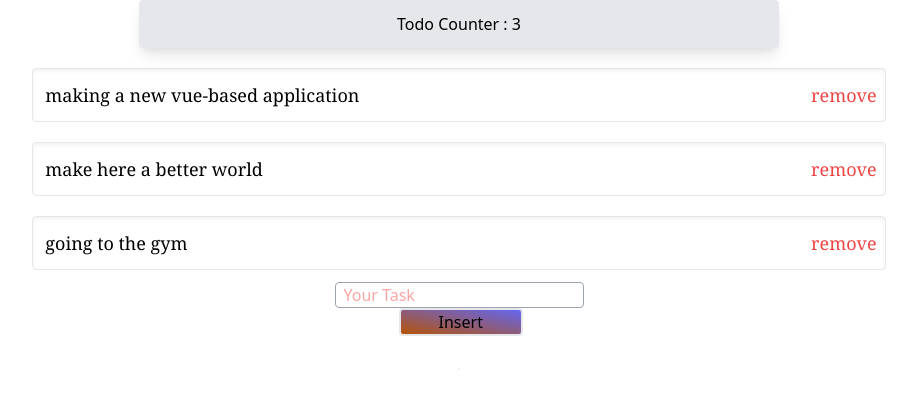
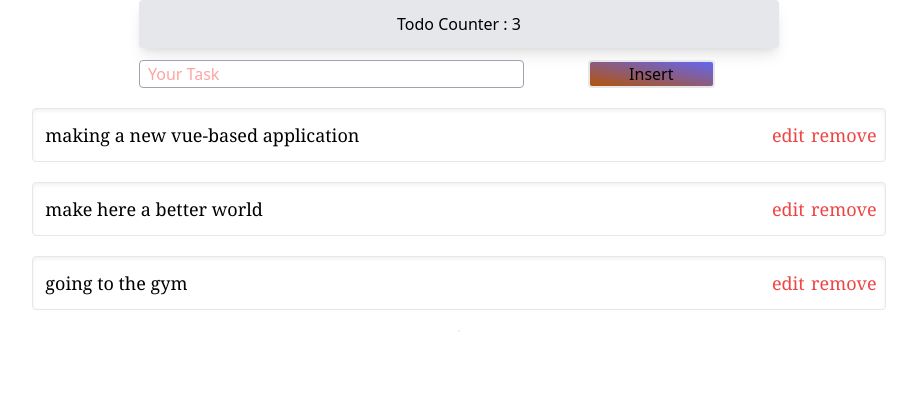
Before and after one commit to Erfan-Motallebi/vueApp-todoList-tailwind, a Vue app: page / in a window 1280 px wide. Shown: the top 408 px of the page, without its empty margins (181-1098 px from the left). Built offline with nearby package versions, Linux system fonts and the light colour scheme.

Commit message:
found a better place to put the form there

```diff
--- a/src/components/TodoList.vue
+++ b/src/components/TodoList.vue
@@ -6,31 +6,37 @@
       </h1>
     </section>
     <section>
+      <form
+        @submit.prevent="task()"
+        class="m-auto my-3 w-1/2 flex justify-between"
+      >
+        <input
+          type="text"
+          class="border border-gray-400 rounded placeholder-red-300 focus:placeholder-yellow-80 px-2 w-full"
+          placeholder="Your Task"
+          v-model="newTask"
+        />
+        <br />
+        <input
+          type="submit"
+          v-bind:value="buttonStyle"
+          class="w-1/3 mx-16 border-2 rounded bg-gradient-to-tr from-yellow-700 to-indigo-500"
+        />
+      </form>
       <p
         class="w-4/6 m-auto border rounded text-left p-3 mt-5 relative shadow-inner font-serif text-lg"
         v-for="todo in todos"
         :key="todo.id"
       >
         {{ todo.job }}
+        <button class="absolute right-20 text-red-500" @click="edit(todo.id)">
+          edit
+        </button>
         <button class="absolute right-2 text-red-500" @click="remove(todo.id)">
           remove
         </button>
       </p>
     </section>
-    <form @submit.prevent="addTask()" class="m-auto my-3">
-      <input
-        type="text"
-        class="border border-gray-400 rounded placeholder-red-300 focus:placeholder-yellow-80 px-2"
-        placeholder="Your Task"
-        v-model="newTask"
-      />
-      <br />
-      <input
-        type="submit"
-        value="Insert"
-        class="w-1/2 mx-16 border-2 rounded bg-gradient-to-tr from-yellow-700 to-indigo-500"
-      />
-    </form>
     <section class="flex justify-center my-5 border rounded m-auto">
       <h1
         class="text-lg p-2 font-bold shadow-lg bg-gray-200"
@@ -49,6 +55,8 @@ export default {
       todoCounter: 0,
       hidden: true,
       newTask: "",
+      buttonStyle: "Insert",
+      taskMethod: "Insert",
       clr: "",
       message: "",
       todos: [
@@ -74,13 +82,24 @@ export default {
     },
   },
   methods: {
-    addTask() {
-      if (this.newTask == "") {
+    edit(id) {
+      this.buttonStyle = "edit";
+      this.taskMethod = "Edit";
+      this.todos.find((todo) => {
+        if (todo.id === id) {
+          this.newTask = todo.job;
+        }
+      });
+    },
+    task() {
+      switch (this.taskMethod) {
+        case "Insert":
+          if (this.newTask.length == 0) {
             this.showMessage = false;
             this.message = "Empty Field";
             this.showColor = "text-red-500";
             setTimeout(() => (this.hidden = true), 3000);
-      } else {
+          } else if (this.newTask.length > 0) {
             this.todos.push({
               id: new Date().getTime().toString(),
               job: this.newTask,
@@ -90,6 +109,13 @@ export default {
             this.showColor = "text-green-500";
             setTimeout(() => (this.hidden = true), 3000);
             this.newTask = "";
+          }
+          break;
+        case "Edit":
+          this.edit();
+          break;
+        default:
+          break;
       }
     },
     remove(id) {
```
Lines whose indentation alone changed are shown as unchanged.
